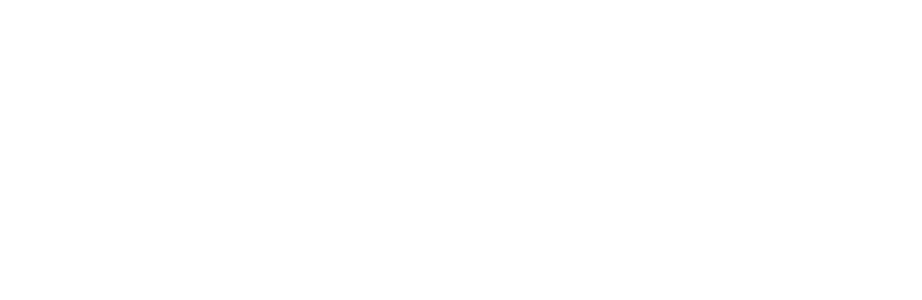
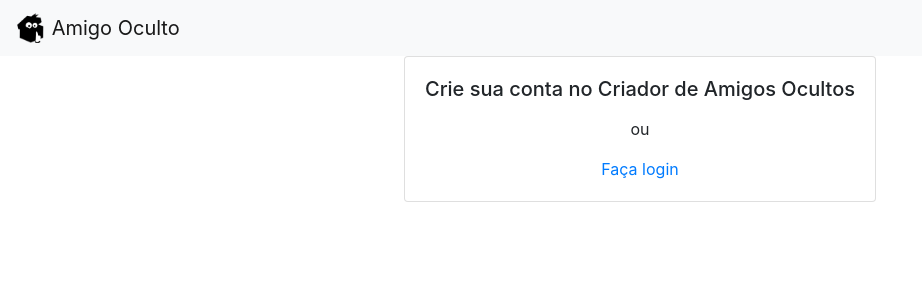
Before and after one commit to tiagorccabral/secret-santa-front, a React (Create React App) app: page /cadastro in a window 1280 px wide. Shown: the top 300 px of the page, without its empty margins (0-922 px from the left). Built offline with nearby package versions, Linux system fonts and the light colour scheme.

Commit message:
Adiciona telas de login e cadastro

```diff
--- a/src/components/common/Navbar/index.js
+++ b/src/components/common/Navbar/index.js
@@ -6,7 +6,7 @@
     return (
         <>
             <Navbar sticky="top" bg="light" variant="light">
-                <Navbar.Brand href="#home">
+                <Navbar.Brand href="/">
                     <img
                         alt="LOGO"
                         src={Logo}
--- /dev/null
+++ b/src/pages/Auth/Login/index.js
@@ -0,0 +1,32 @@
+import React, {Component} from 'react';
+import {Card, Col, Container, Row} from "react-bootstrap";
+
+class Login extends Component {
+    render () {
+        return (
+            <div
+                style={{display: 'flex', alignItems: 'center', justifyContent: 'center'}}
+            >
+                <Container
+                >
+                    <Row className="justify-content-xl-center">
+                        <Col xl="auto">
+                            <Card className="text-center">
+                                <Card.Body>
+                                    <Card.Title>Entre no Criador de Amigos Ocultos</Card.Title>
+                                    <Card.Text/>
+                                    <Card.Text>
+                                        ou
+                                    </Card.Text>
+                                    <Card.Link href="/cadastro">Crie sua conta</Card.Link>
+                                </Card.Body>
+                            </Card>
+                        </Col>
+                    </Row>
+                </Container>
+            </div>
+        );
+    }
+}
+
+export default Login;
--- /dev/null
+++ b/src/pages/Auth/Signup/index.js
@@ -0,0 +1,32 @@
+import React, {Component} from 'react';
+import {Card, Col, Container, Row} from "react-bootstrap";
+
+class Signup extends Component {
+    render () {
+        return (
+            <div
+                style={{display: 'flex', alignItems: 'center', justifyContent: 'center'}}
+            >
+                <Container
+                >
+                    <Row className="justify-content-xl-center">
+                        <Col xl="auto">
+                            <Card className="text-center">
+                                <Card.Body>
+                                    <Card.Title>Crie sua conta no Criador de Amigos Ocultos</Card.Title>
+                                    <Card.Text/>
+                                    <Card.Text>
+                                        ou
+                                    </Card.Text>
+                                    <Card.Link href="/login">Faça login</Card.Link>
+                                </Card.Body>
+                            </Card>
+                        </Col>
+                    </Row>
+                </Container>
+            </div>
+        );
+    }
+}
+
+export default Signup;
--- a/src/pages/Landing/index.jsx
+++ b/src/pages/Landing/index.jsx
@@ -1,10 +1,32 @@
 import React from 'react';
-import {Container} from "react-bootstrap";
-import Navbar from "../../components/common/Navbar";
+import {Row, Col, Container, Card} from "react-bootstrap";
 
 const Landing = () => {
     return (
-        <Navbar/>
+        <div
+            style={{display: 'flex', alignItems: 'center', justifyContent: 'center'}}
+        >
+            <Container
+            >
+                <Row className="justify-content-xl-center">
+                    <Col xl="auto">
+                        <Card className="text-center">
+                            <Card.Body>
+                                <Card.Title>Bem-vindo(a) ao Criador de Amigo Oculto</Card.Title>
+                                <Card.Text>Para continuar por favor:</Card.Text>
+                                <Card.Link href="/cadastro">Cadastre-se</Card.Link>
+                                <Card.Text/>
+                                <Card.Text>
+                                    ou
+                                </Card.Text>
+                                <Card.Link href="/login">Faça login</Card.Link>
+                            </Card.Body>
+                        </Card>
+                    </Col>
+                </Row>
+            </Container>
+        </div>
+
     );
 };
 
--- a/src/routes/index.js
+++ b/src/routes/index.js
@@ -1,16 +1,25 @@
 import React from 'react';
-import { Switch } from 'react-router-dom';
+import {Switch} from 'react-router-dom';
 import Route from './Route';
 import Landing from "../pages/Landing";
+import Navbar from "../components/common/Navbar";
+import Signup from "../pages/Auth/Signup";
+import Login from "../pages/Auth/Login";
 // import SignUp from '../pages/SignUp';
 // import Dashboard from '../pages/Dashboard';
 
 function Routes() {
     return (
-        <Switch>
-            <Route path="/" exact component={Landing} />
-            {/*<Route path="/dashboard" component={Dashboard} isPrivate />*/}
-        </Switch>
+        <div>
+            <Navbar/>
+            <Switch>
+                <Route path="/" exact component={Landing}/>
+                <Route path="/cadastro" component={Signup}/>
+                <Route path="/login" component={Login}/>
+                {/*<Route path="/dashboard" component={Dashboard} isPrivate />*/}
+            </Switch>
+        </div>
+
     );
 }
 
```
